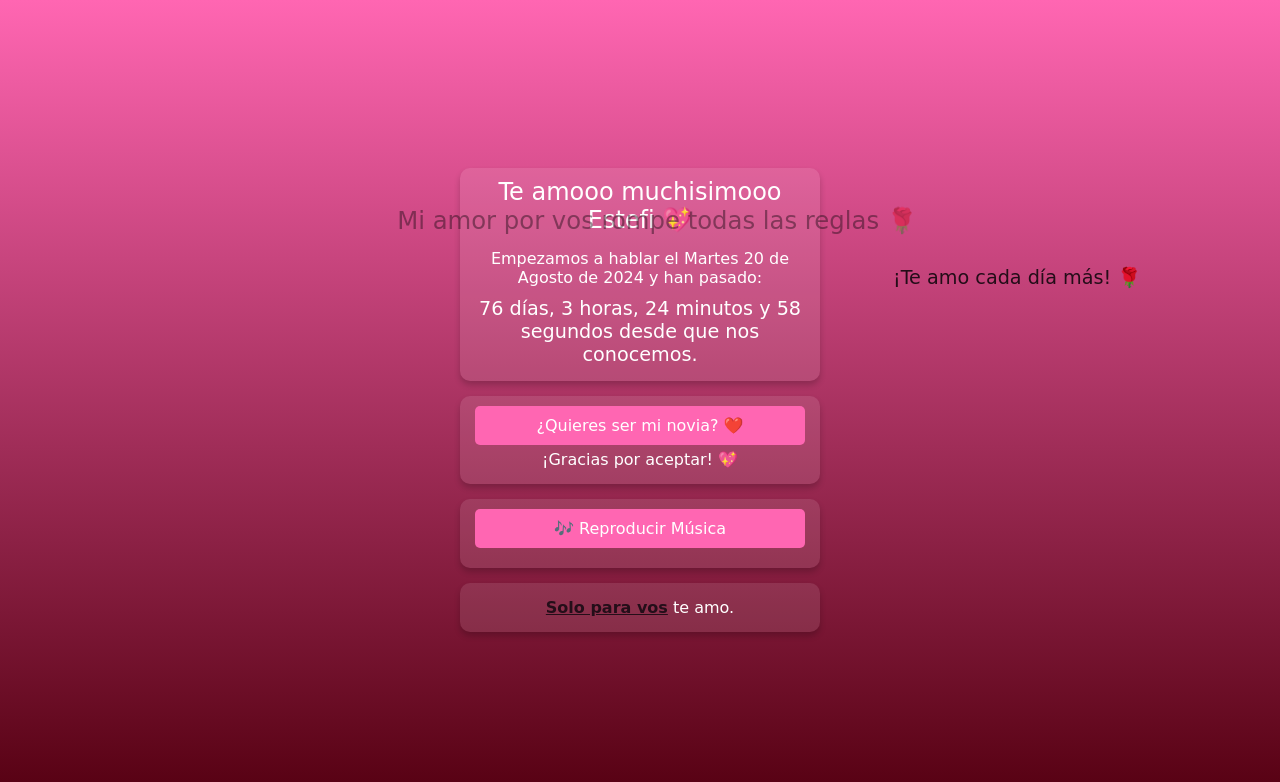
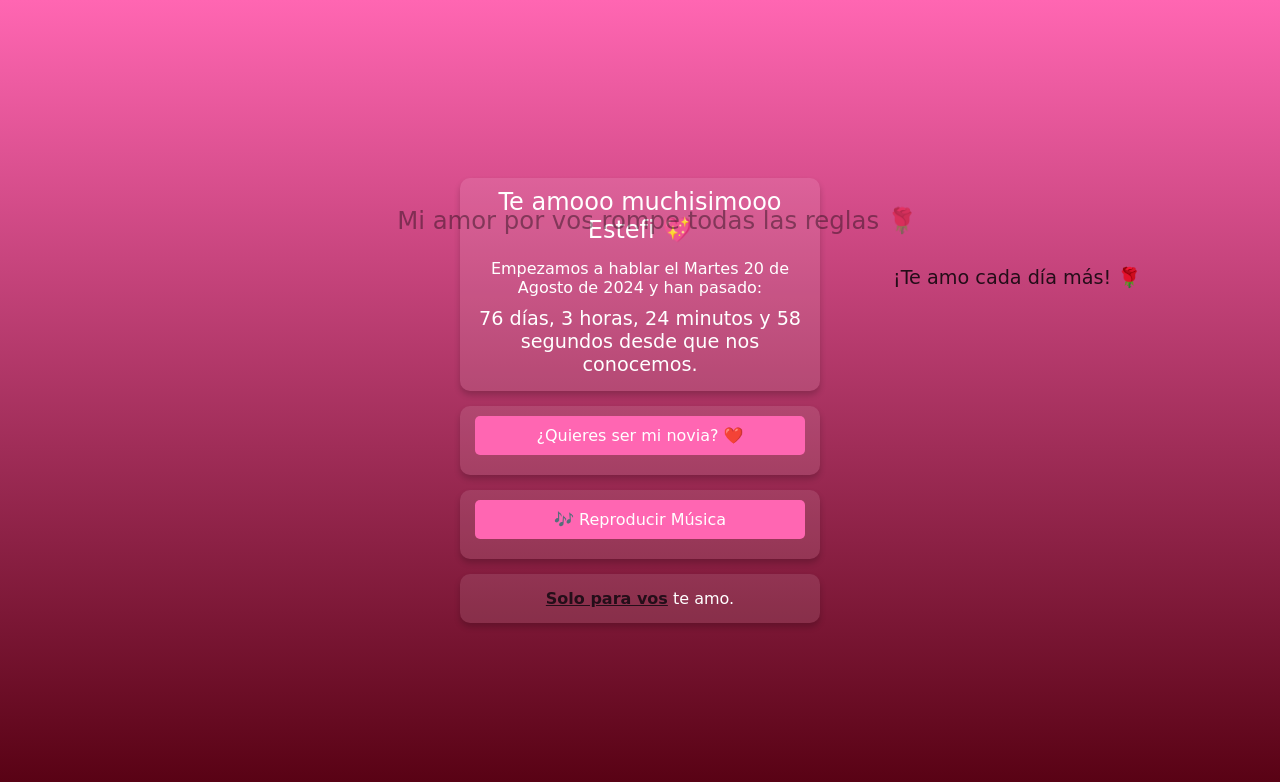
Before and after one commit to davidelcastillo/Estefii_Te_Amo, a plain HTML site: page index.html in a window 1280 px wide. Drawn offline with Linux system fonts and the light colour scheme; a web font is replaced by a local one.

Commit message:
Estructura para iniciar

```diff
--- a/index.html
+++ b/index.html
@@ -16,7 +16,6 @@
 
         <div class="card">
             <button id="question-btn">¿Quieres ser mi novia? ❤️</button>
-            <p class="answer hidden" id="answer">¡Gracias por aceptar! 💖</p>
         </div>
 
         <div class="card">
```
